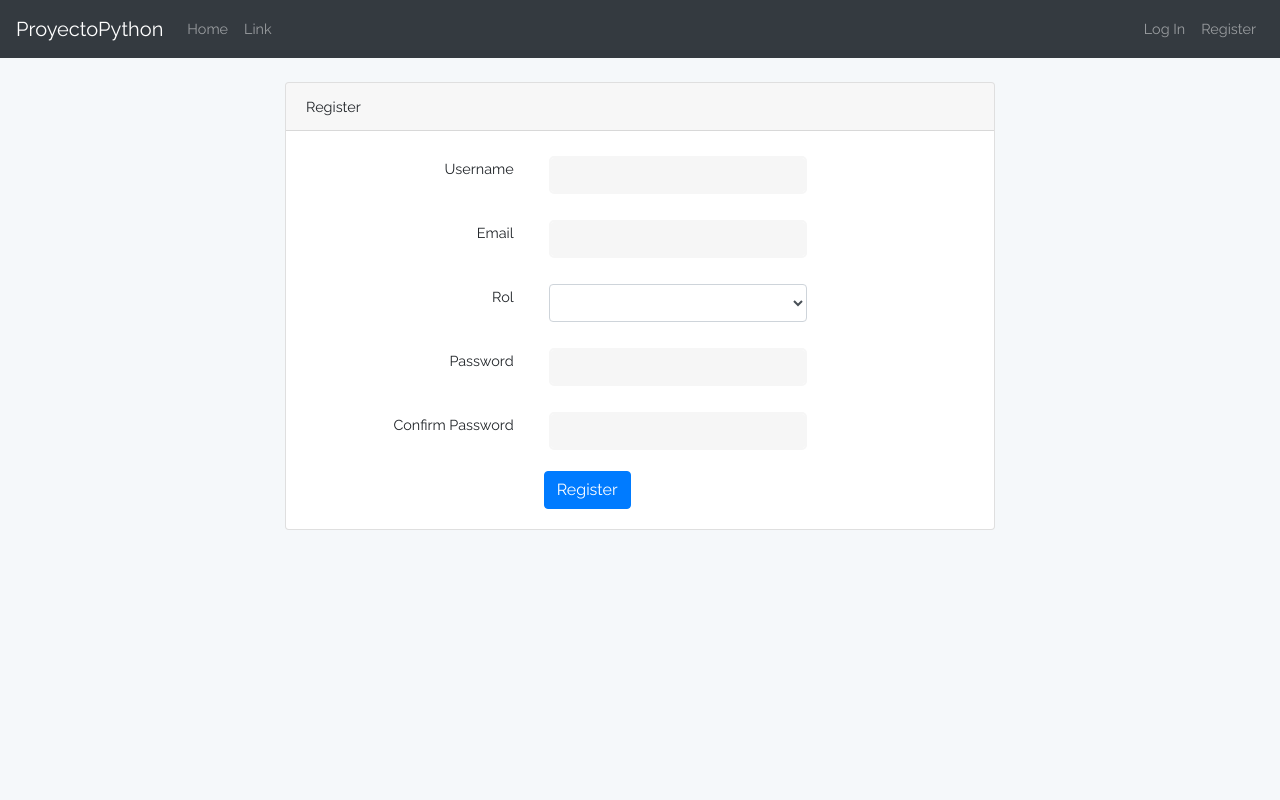
After one commit to IgorHybrid/proyecto-python-tokio, a Flask app: page /auth/register in a window 1280 px wide. The commit adds this page. Run offline with Flask 2, Linux system fonts and the light colour scheme; lists and menus that the app fills with data are empty; some libraries are stand-ins or nearby versions.

Commit message:
:sparkles: Add user registration form

```diff
--- a/app/controllers/auth.py
+++ b/app/controllers/auth.py
@@ -1,10 +1,11 @@
 import functools
 
 from flask import Blueprint, jsonify, request, render_template, g, url_for, redirect, session, flash
+from bson import ObjectId
 
 from app.models.role import Role
 from app.models.user import User
-from app.forms import LoginForm
+from app.forms import LoginForm, RegisterForm
 
 
 blueprint = Blueprint('auth', __name__, url_prefix='/auth')
@@ -63,6 +64,42 @@ def login():
         return redirect(url_for('home.home'))
 
 
+@blueprint.route('/register', methods=['GET', 'POST'])
+def register():
+    form = RegisterForm(request.form)
+    if g.user is None:
+        if request.method == 'POST' and form.validate():
+            username = form.username.data
+            password = form.password.data
+            email = form.email.data
+            role = form.roles_input.data
+
+            found_user = user.find({"username": username})
+
+            if not found_user:
+                try:
+                    user_fields = {
+                        "username": username,
+                        "password": password,
+                        "email": email,
+                        "_role": ObjectId(role)
+                    }
+                    id = user.create(user_fields)
+
+                    session.clear()
+                    session['user_id'] = str(id.inserted_id)
+
+                    return redirect(url_for('home.home'))
+                except Exception as e:
+                    flash(str(e), 'danger')
+
+            else:
+                flash('User already exists', 'danger')
+        return render_template('register.html', form=form)
+    else:
+        return redirect(url_for('home.home'))
+
+
 @blueprint.route('/logout')
 def logout():
     session.clear()
--- a/app/forms.py
+++ b/app/forms.py
@@ -1,4 +1,6 @@
-from wtforms import Form, StringField, PasswordField, validators
+from wtforms import Form, StringField, SelectField, PasswordField, validators
+
+from app.models.role import Role
 
 
 class LoginForm(Form):
@@ -13,3 +15,29 @@ class LoginForm(Form):
     ], render_kw={
         "placeholder": "Password"
     })
+
+
+class RegisterForm(Form):
+    role = Role()
+    found_roles = role.find({"name": {"$ne": 'admin'}})
+
+    roles = [tuple((role["_id"], role["name"])) for role in found_roles]
+
+    username = StringField('Username', [
+        validators.DataRequired(),
+        validators.length(min=4, max=50)
+    ])
+    email = StringField('Email', [
+        validators.DataRequired(),
+        validators.Email()
+    ])
+    roles_input = SelectField('Roles', [
+        validators.DataRequired()
+    ], choices=roles)
+
+    print(roles_input)
+    password = PasswordField('Password', [
+        validators.DataRequired(),
+        validators.EqualTo('confirm', message="Passwords do not match")
+    ])
+    confirm = PasswordField('Confirm')
--- /dev/null
+++ b/app/static/css/register.css
@@ -0,0 +1,52 @@
+@import url(https://fonts.googleapis.com/css?family=Raleway:300,400,600);
+
+
+body{
+    margin: 0;
+    font-size: .9rem;
+    font-weight: 400;
+    line-height: 1.6;
+    color: #212529;
+    text-align: left;
+    background-color: #f5f8fa;
+}
+
+.navbar-laravel
+{
+    box-shadow: 0 2px 4px rgba(0,0,0,.04);
+}
+
+.navbar-brand , .nav-link, .my-form, .login-form
+{
+    font-family: Raleway, sans-serif;
+}
+
+.my-form
+{
+    padding-top: 1.5rem;
+    padding-bottom: 1.5rem;
+}
+
+.my-form .row
+{
+    margin-left: 0;
+    margin-right: 0;
+}
+
+.login-form
+{
+    padding-top: 1.5rem;
+    padding-bottom: 1.5rem;
+}
+
+.login-form .row
+{
+    margin-left: 0;
+    margin-right: 0;
+}
+
+#roles_input
+{
+    width: 85%;
+    margin: 5px;
+}
--- a/app/templates/includes/_formhelpers.html
+++ b/app/templates/includes/_formhelpers.html
@@ -2,7 +2,7 @@
 {{ field(**kwargs)|safe }}
   {% if field.errors %}
     {% for error in field.errors %}
-      <small class="text-danger">{{error}}</small>
+      <small class="text-danger row">{{error}}</small>
     {% endfor %}
   {% endif %}
 {% endmacro %}
--- a/app/templates/includes/_navbar.html
+++ b/app/templates/includes/_navbar.html
@@ -25,6 +25,9 @@
         <li class="nav-item">
           <a class="nav-link" href="{{ url_for('auth.login') }}">Log In</a>
         </li>
+        <li class="nav-item">
+          <a class="nav-link" href="{{ url_for('auth.register') }}">Register</a>
+        </li>
       {% endif %}
     </ul>
   </div>
--- a/app/templates/layout.html
+++ b/app/templates/layout.html
@@ -6,6 +6,7 @@
     <link rel="stylesheet" href="https://cdn.jsdelivr.net/npm/bootstrap@4.5.3/dist/css/bootstrap.min.css" integrity="sha384-TX8t27EcRE3e/ihU7zmQxVncDAy5uIKz4rEkgIXeMed4M0jlfIDPvg6uqKI2xXr2" crossorigin="anonymous">
     <link rel="stylesheet" href="{{ url_for('static', filename='css/general.css') }}">
     <link rel="stylesheet" href="{{ url_for('static', filename='css/login.css') }}">
+    <link rel="stylesheet" href="{{ url_for('static', filename='css/register.css') }}">
 </head>
 <body>
     {% include "includes/_navbar.html" %}
--- a/app/templates/login.html
+++ b/app/templates/login.html
@@ -24,7 +24,7 @@
 
         <!-- Remind Passowrd -->
         <div id="formFooter">
-          <a class="underlineHover" href="#">Forgot Password?</a>
+          <a class="underlineHover" href="{{url_for('auth.register')}}">Register</a>
         </div>
 
       </div>
--- /dev/null
+++ b/app/templates/register.html
@@ -0,0 +1,56 @@
+{% from "includes/_formhelpers.html" import render_field %}
+{% extends 'layout.html' %}
+
+{% block body %}
+
+<main class="my-form">
+    <div class="cotainer">
+        <div class="row justify-content-center">
+            <div class="col-md-8">
+                    <div class="card">
+                        <div class="card-header">Register</div>
+                        <div class="card-body">
+                            <form name="my-form" action="{{url_for('auth.register')}}" method="post">
+                                    <div class="form-group row">
+                                        <label class="col-md-4 col-form-label text-md-right">Username</label>
+                                        <div class="col-md-6">
+                                            {{render_field(form.username, class_="form-control")}}
+                                        </div>
+                                    </div>
+                                    <div class="form-group row">
+                                        <label class="col-md-4 col-form-label text-md-right">Email</label>
+                                        <div class="col-md-6">
+                                            {{render_field(form.email, class_="form-control")}}
+                                        </div>
+                                    </div>
+                                    <div class="form-group row">
+                                        <label class="col-md-4 col-form-label text-md-right">Rol</label>
+                                        <div class="col-md-6">
+                                            {{render_field(form.roles_input, class_="form-control")}}
+                                        </div>
+                                    </div>
+                                    <div class="form-group row">
+                                        <label class="col-md-4 col-form-label text-md-right">Password</label>
+                                        <div class="col-md-6">
+                                            {{render_field(form.password, class_="form-control")}}
+                                        </div>
+                                    </div>
+                                    <div class="form-group row">
+                                        <label class="col-md-4 col-form-label text-md-right">Confirm Password</label>
+                                        <div class="col-md-6">
+                                            {{render_field(form.confirm, class_="form-control")}}
+                                        </div>
+                                    </div>
+                                    <div class="col-md-6 offset-md-4">
+                                        <button type="submit" class="btn btn-primary">
+                                        Register
+                                        </button>
+                                    </div>
+                            </form>
+                        </div>
+                    </div>
+            </div>
+        </div>
+    </div>
+</main>
+{% endblock %}
```
